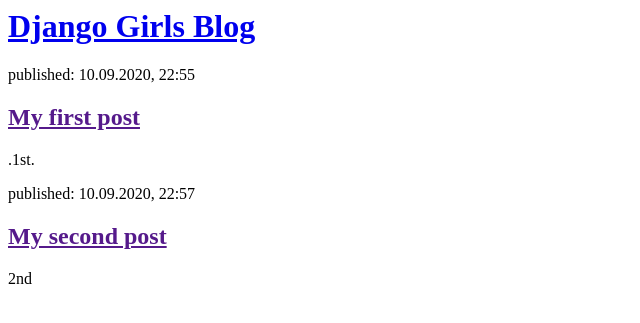
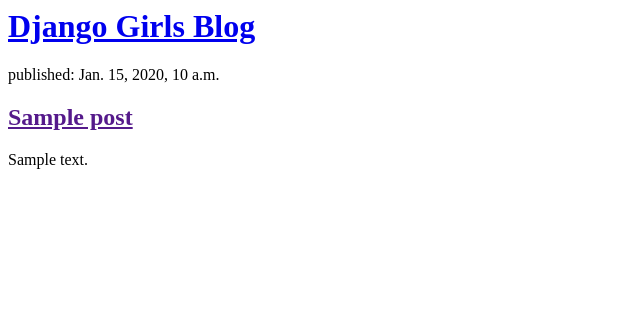
Before and after one commit to gerrykou/my-first-blog, a Django app: page / in a window 1280 px wide. Shown: the top 323 px of the page, without its empty margins (0-640 px from the left). Run offline with Django 3.2, Linux system fonts and the light colour scheme; tables that the repository leaves empty hold one stand-in row (values such as "Sample post").

Commit message:
Modified templates to display posts from database.

```diff
--- a/blog/templates/blog/post_list.html
+++ b/blog/templates/blog/post_list.html
@@ -7,16 +7,13 @@
             <h1><a href="/">Django Girls Blog</a></h1>
         </div>
 
+        {% for post in posts %}
         <div>
-            <p>published: 10.09.2020, 22:55</p>
-            <h2><a href="">My first post</a></h2>
-            <p>.1st.</p>
+            <p>published: {{ post.published_date }}</p>
+            <h2><a href="">{{ post.title }}</a></h2>
+            <p>{{ post.text|linebreaksbr }}</p>
         </div>
+        {% endfor %}
 
-        <div>
-            <p>published: 10.09.2020, 22:57</p>
-            <h2><a href="">My second post</a></h2>
-            <p>2nd</p>
-        </div>
     </body>
 </html>
--- a/blog/views.py
+++ b/blog/views.py
@@ -1,6 +1,9 @@
 from django.shortcuts import render
+from django.utils import timezone
+from .models import Post
 
 # Create your views here.
 
 def post_list(request):
-    return render(request, 'blog/post_list.html', {})
+    posts = Post.objects.filter(published_date__lte=timezone.now()).order_by('published_date')
+    return render(request, 'blog/post_list.html', {'posts': posts})
```
